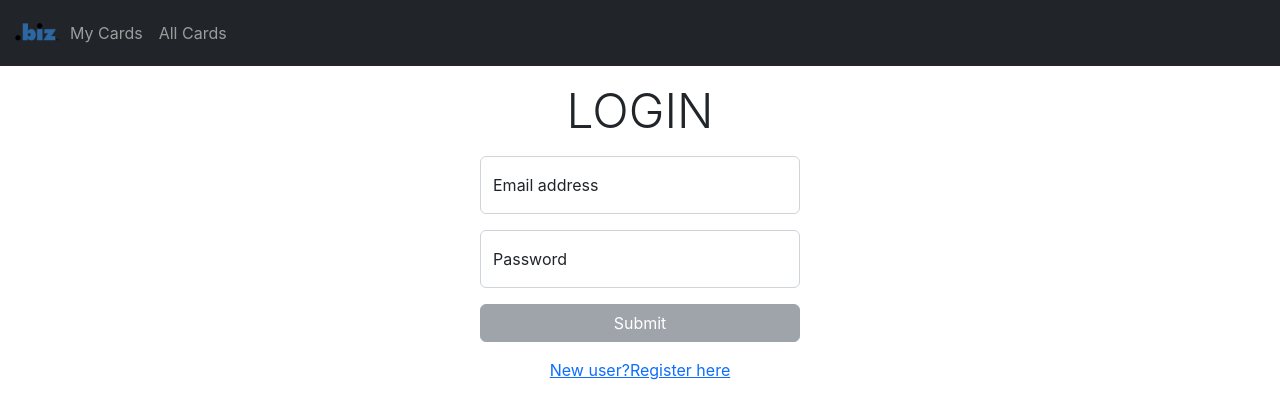
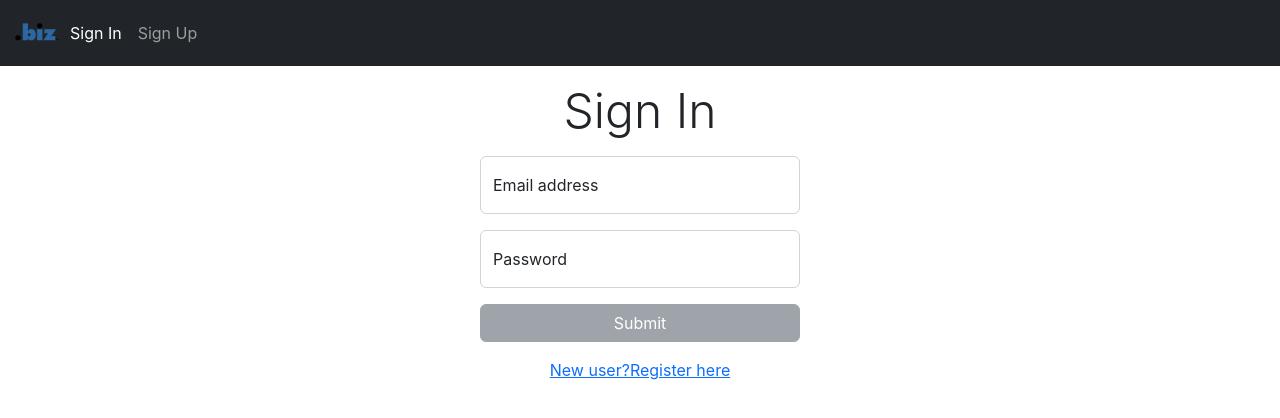
Before and after one commit to jnahmias83/biz-client, a React (Create React App) app: page /SignIn in a window 1280 px wide. Shown: the top 418 px of the page. Built offline with nearby package versions, Linux system fonts and the light colour scheme; no server answers.

Commit message:
commit 29.10.22

```diff
--- a/src/components/Navbar.tsx
+++ b/src/components/Navbar.tsx
@@ -42,9 +42,6 @@ const Navbar: FunctionComponent<NavbarProps> = ({ isLogged, isAdmin }) => {
                       About
                     </NavLink>
                   </li>
-                </>
-              ) : null}
-
                   <li className="nav-item">
                     {isAdmin ? (
                       <NavLink
@@ -57,7 +54,11 @@ const Navbar: FunctionComponent<NavbarProps> = ({ isLogged, isAdmin }) => {
                     ) : null}
                   </li>
                   <li className="nav-item">
-                <NavLink className="nav-link" aria-current="page" to="/myCards">
+                    <NavLink
+                      className="nav-link"
+                      aria-current="page"
+                      to="/myCards"
+                    >
                       My Cards
                     </NavLink>
                   </li>
@@ -70,11 +71,26 @@ const Navbar: FunctionComponent<NavbarProps> = ({ isLogged, isAdmin }) => {
                       All Cards
                     </NavLink>
                   </li>
+                </>
+              ) : (
+                <>
+                <li className="nav-item">
+                  <NavLink className="nav-link" aria-current="page" to="/SignIn">
+                    Sign In
+                  </NavLink>
+                </li>
+                <li className="nav-item">
+                  <NavLink className="nav-link" aria-current="page" to="/SignUp">
+                    Sign Up
+                  </NavLink>
+                </li>
+                </>
+              )}
             </ul>
           </div>
           {isLogged ? (
-            <button className="btn btn-warning" onClick={handleLogout}>
-              LOGOUT
+            <button className="btn btn-outline-warning" onClick={handleLogout}>
+              Sign Out
             </button>
           ) : null}
         </div>
--- a/src/components/SignIn.tsx
+++ b/src/components/SignIn.tsx
@@ -38,7 +38,7 @@ const SignIn: FunctionComponent<SignInProps> = () => {
       <>
         <Navbar isLogged={false} isAdmin={false} />
         <form className="mx-auto w-25" onSubmit={formik.handleSubmit}>
-          <h1 className="display-5 text-center my-3">LOGIN</h1>
+          <h1 className="display-5 text-center my-3">Sign In</h1>
           <div className="mb-3 form-floating">
             <input
               type="email"
--- a/src/components/SignUp.tsx
+++ b/src/components/SignUp.tsx
@@ -39,7 +39,7 @@ const SignUp: FunctionComponent<SignUpProps> = () => {
     <>
       <Navbar isLogged={false} isAdmin={false} />
       <form className="mx-auto w-25" onSubmit={formik.handleSubmit}>
-        <h1 className="display-5 text-center my-3">REGISTER</h1>
+        <h1 className="display-5 text-center my-3">Sign Up</h1>
         <div className="mb-3 form-floating">
           <input
             type="text"
```
Also changed, not shown: 1 other file (tests, documents, lock files or other folders). Lines whose indentation alone changed are shown as unchanged.
